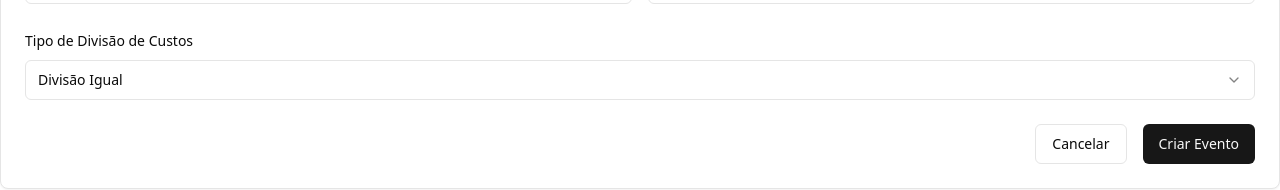
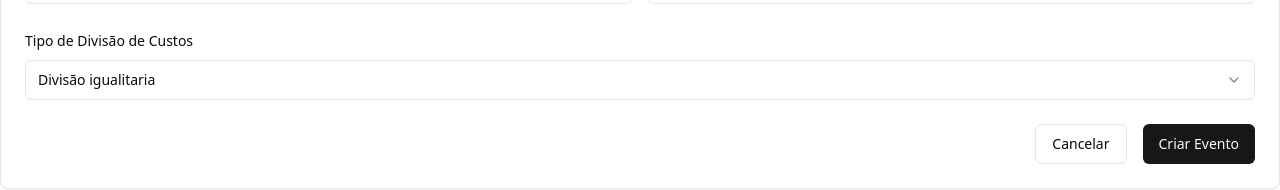
Before and after one commit to eduardonicola/pary-front, a Next.js app: page /events/create in a window 1280 px wide. Shown: the part 505-695 px from the top of the page. Built offline with nearby package versions, Linux system fonts and the light colour scheme.

Commit message:
revisade

```diff
--- a/app/dashboard/page.tsx
+++ b/app/dashboard/page.tsx
@@ -54,7 +54,7 @@ export default function DashboardPage() {
   return (
     <div className="container mx-auto py-8">
       <div className="flex justify-between items-center mb-8">
-        <h1 className="text-3xl font-bold">Meus Eventos</h1>
+        <h1 className="text-3xl font-bold">TinyMeet</h1>
         <div className="flex gap-4">
           <div className="flex gap-2">
             <Input
--- a/components/events/event-form.tsx
+++ b/components/events/event-form.tsx
@@ -116,7 +116,7 @@ export function EventForm({ onSubmit, isSubmitting }: EventFormProps) {
                 <SelectValue placeholder="Selecione o tipo de divisão" />
               </SelectTrigger>
               <SelectContent>
-                <SelectItem value="equal">Divisão Igual</SelectItem>
+                <SelectItem value="equal">Divisão igualitaria</SelectItem>
                 <SelectItem value="consumption">Baseado no Consumo</SelectItem>
               </SelectContent>
             </Select>
--- a/components/events/form-edit-event.tsx
+++ b/components/events/form-edit-event.tsx
@@ -142,7 +142,7 @@ export function EditEventForm({ event, onClose, onUpdate }: EditEventFormProps)
               <SelectValue placeholder="Selecione o tipo de divisão" />
             </SelectTrigger>
             <SelectContent>
-              <SelectItem value="equal">Divisão Igual</SelectItem>
+              <SelectItem value="equal">Divisão igualitaria</SelectItem>
               <SelectItem value="consumption">Baseado no Consumo</SelectItem>
             </SelectContent>
           </Select>
--- a/components/events/user-level.tsx
+++ b/components/events/user-level.tsx
@@ -27,7 +27,7 @@ export default function ModalEditLevel({
     setNewLevel(userSelected.user_level)
   },[userSelected])
 
-  const [level, setNewLevel] = useState< 'owner' |'manager' | 'guest'>('guest');
+  const [level , setNewLevel] = useState< 'owner' |'manager' | 'guest'>('guest');
 
   const handleSubmit = async () =>{
     const clone = {...userSelected}
```
